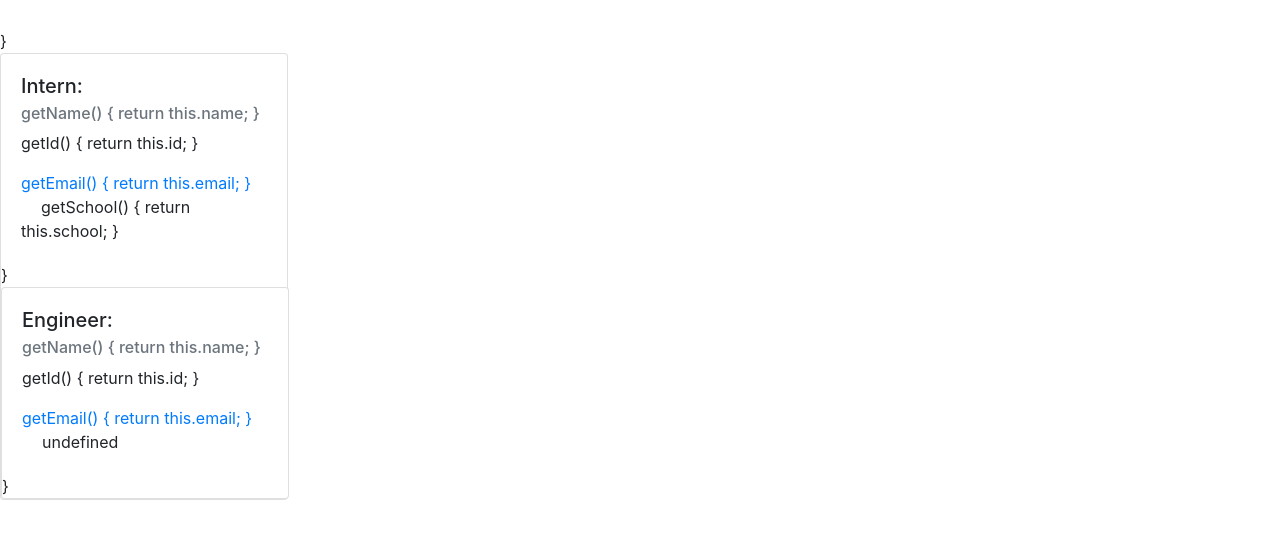
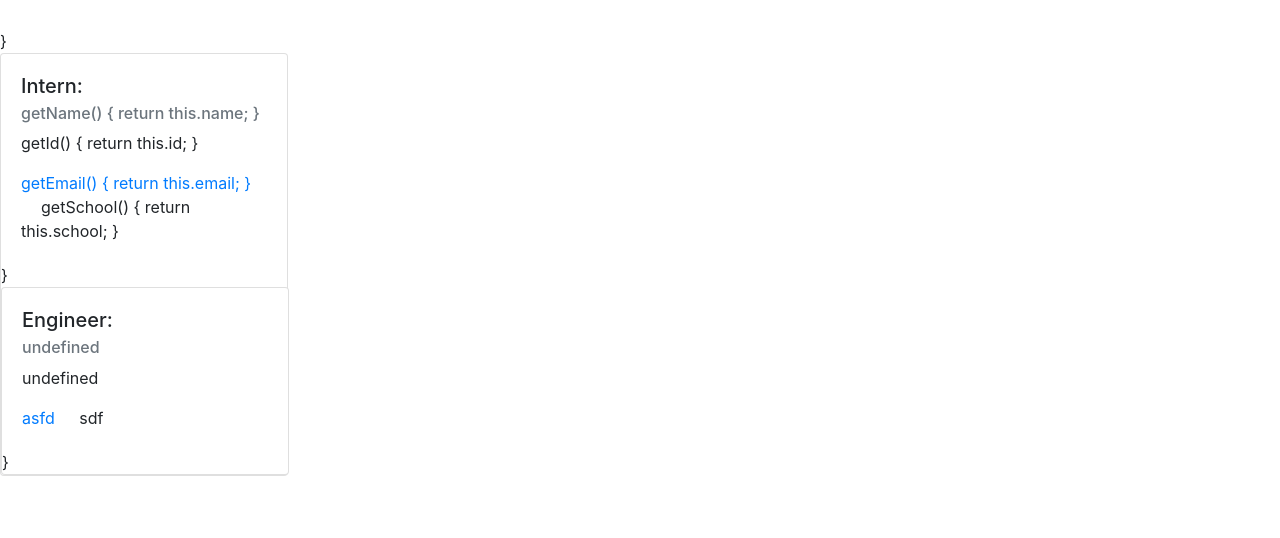
Before and after one commit to AliciaJK/TeamProfileGenerator, a website: page index.html in a window 1280 px wide. Shown: the part 230-768 px from the top of the page. Drawn offline with nearby package versions, Linux system fonts and the light colour scheme.

Commit message:
Bug fix HTML variables loading error

```diff
--- a/index.html
+++ b/index.html
@@ -37,17 +37,9 @@
       }<div class="card" style="width: 18rem;">
           <div class="card-body">
             <h5 class="card-title">Engineer: </h5>
-            <h6 class="card-subtitle mb-2 text-muted">getName() {
-        return this.name;
-    }</h6>
-            <p class="card-text">getId() {
-        return this.id;
-    }</p>
-            <a href="getEmail() {
-        return this.email;
-    }" class="card-link">getEmail() {
-        return this.email;
-    }</a>
-            <a class="card-link">undefined</a>
+            <h6 class="card-subtitle mb-2 text-muted">undefined</h6>
+            <p class="card-text">undefined</p>
+            <a href="asfd" class="card-link">asfd</a>
+            <a class="card-link">sdf</a>
           </div>
           }
```
Also changed, not shown: index.js (+12 -12 lines).
